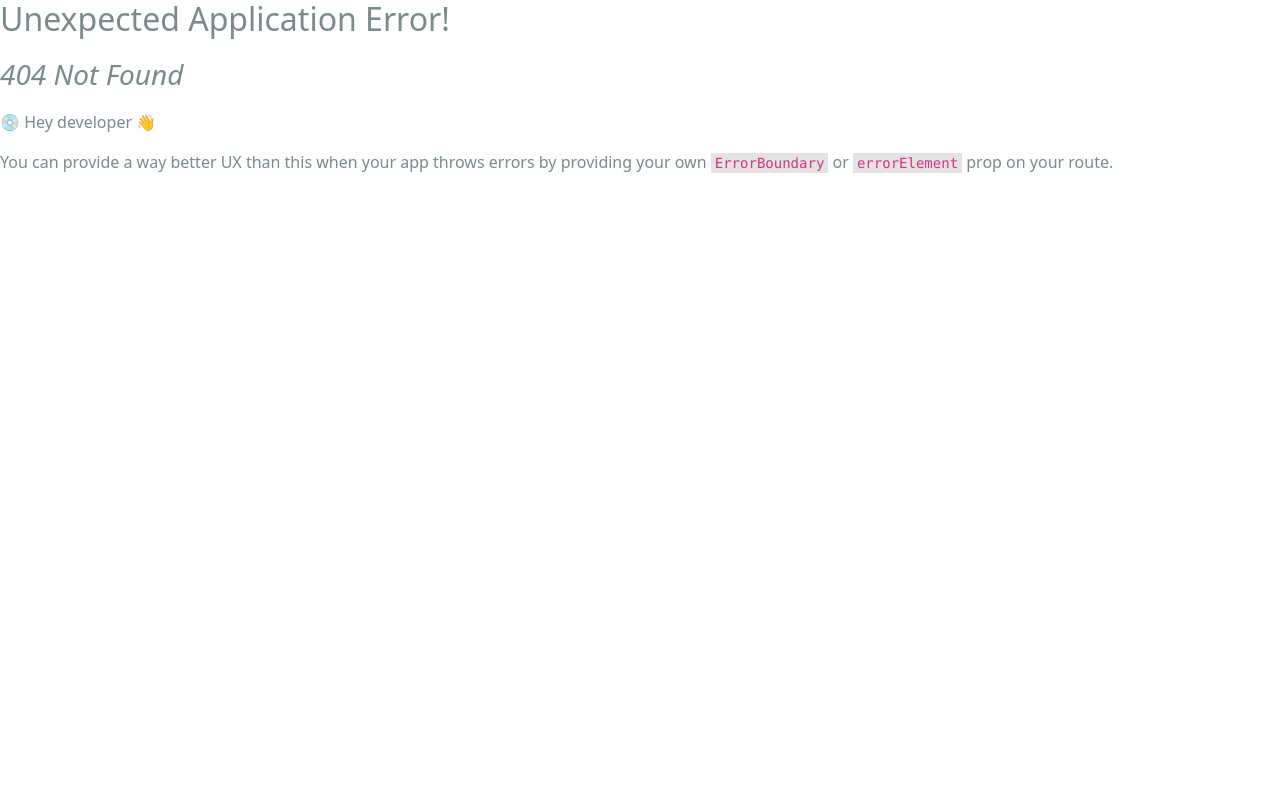
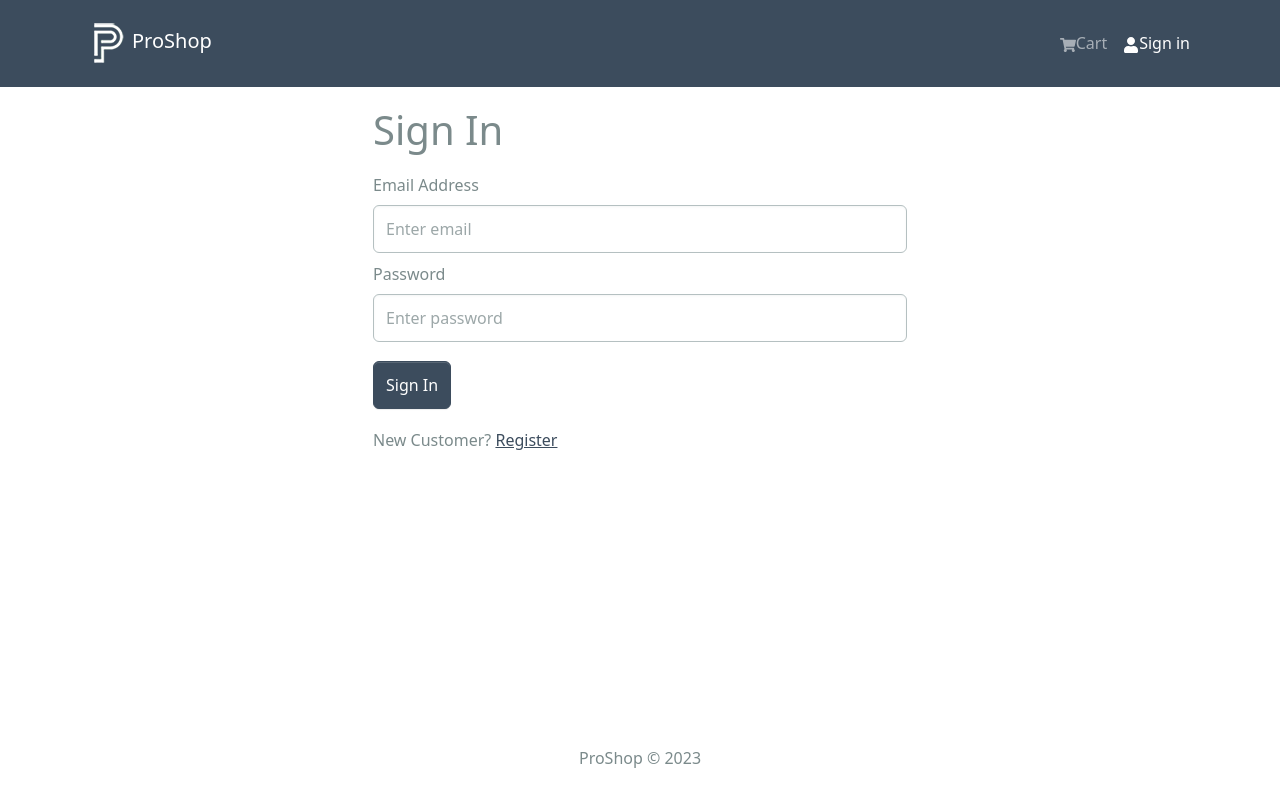
Before and after one commit to mylittleZ/proshop, a React (Create React App) app in the folder frontend/: page /login in a window 1280 px wide. Before the commit this address had no page. Shown: the top 802 px of the page. Built offline with nearby package versions, Linux system fonts and the light colour scheme.

Commit message:
feat: add login functionality

```diff
--- a/frontend/package.json
+++ b/frontend/package.json
@@ -18,6 +18,7 @@
     "react-router-bootstrap": "^0.26.2",
     "react-router-dom": "^6.21.1",
     "react-scripts": "5.0.1",
+    "react-toastify": "^9.1.3",
     "web-vitals": "^2.1.4"
   },
   "scripts": {
--- a/frontend/src/App.js
+++ b/frontend/src/App.js
@@ -2,11 +2,13 @@
 import { Outlet } from 'react-router-dom';
 import Header from './components/Header';
 import Footer from './components/Footer'
-
+import { ToastContainer } from 'react-toastify';
+import 'react-toastify/dist/ReactToastify.css';
 
 const App = () => {
   return (
     <>
+      <ToastContainer />
       <Header />
       <main className='py-3'>
         <Container>
--- /dev/null
+++ b/frontend/src/components/FormContainer.jsx
@@ -0,0 +1,15 @@
+import { Container, Row, Col } from "react-bootstrap";
+
+const FormContainer = ({ children }) => {
+  return (
+    <Container>
+      <Row className="justify-content-md-center">
+        <Col xs={12} md={6}>
+          {children}
+        </Col>
+      </Row>
+    </Container>
+  );
+};
+
+export default FormContainer;
--- a/frontend/src/components/Header.jsx
+++ b/frontend/src/components/Header.jsx
@@ -1,4 +1,4 @@
-import { Navbar, Nav, Container, Badge } from "react-bootstrap";
+import { Navbar, Nav, NavDropdown, Container, Badge } from "react-bootstrap";
 import { FaShoppingCart, FaUser } from "react-icons/fa";
 import { LinkContainer } from "react-router-bootstrap";
 import { useSelector } from "react-redux";
@@ -7,6 +7,11 @@
 const Header = () => {
   // state.cart is the cart in store.js
   const { cartItems } = useSelector((state) => state.cart);
+  const { userInfo } = useSelector((state) => state.auth);
+
+  const logoutHandler = () => {
+    console.log("logout");
+  };
   return (
     <header>
       <Navbar bg="primary" variant="dark" expand="lg" collapseOnSelect>
@@ -32,12 +37,23 @@
                   )}
                 </Nav.Link>
               </LinkContainer>
+              {userInfo ? (
+                <NavDropdown title={userInfo.name} id="username">
+                  <LinkContainer to="/profile">
+                    <NavDropdown.Item>Profile</NavDropdown.Item>
+                  </LinkContainer>
+                  <NavDropdown.Item onClick={logoutHandler}>
+                    Logout
+                  </NavDropdown.Item>
+                </NavDropdown>
+              ) : (
                 <LinkContainer to="/login">
                   <Nav.Link>
                     <FaUser />
                     Sign in
                   </Nav.Link>
                 </LinkContainer>
+              )}
             </Nav>
           </Navbar.Collapse>
         </Container>
--- a/frontend/src/index.js
+++ b/frontend/src/index.js
@@ -15,6 +15,7 @@
 import HomeScreen from './screens/HomeScreen';
 import ProductScreen from './screens/ProductScreen';
 import CartScreen from './screens/CartScreen';
+import LoginScreen from './screens/LoginScreen';
 
 const router = createBrowserRouter(
   createRoutesFromElements(
@@ -23,6 +24,7 @@
       <Route index={true} path="/" element={<HomeScreen />} />
       <Route path="/product/:id" element={<ProductScreen />} />
       <Route path='/cart' element={<CartScreen />} />
+      <Route path='/login' element={<LoginScreen />} />
     </Route>
   )
 )
--- /dev/null
+++ b/frontend/src/screens/LoginScreen.jsx
@@ -0,0 +1,94 @@
+import { useState, useEffect } from "react";
+import { Link, useLocation, useNavigate } from "react-router-dom";
+import { Form, Button, Row, Col } from "react-bootstrap";
+import { useDispatch, useSelector } from "react-redux";
+import Loader from "../components/Loader";
+import FormContainer from "../components/FormContainer";
+
+import { useLoginMutation } from "../slices/userApiSlice";
+import { setCredentials } from "../slices/authSlice";
+import { toast } from "react-toastify";
+
+const LoginScreen = () => {
+  const [email, setEmail] = useState("");
+  const [password, setPassword] = useState("");
+
+  const dispatch = useDispatch();
+  const navigate = useNavigate();
+
+  const [login, { isLoading }] = useLoginMutation();
+
+  const { userInfo } = useSelector((state) => state.auth);
+
+  const { search } = useLocation();
+  const sp = new URLSearchParams(search);
+  const redirect = sp.get("redirect") || "/";
+
+  useEffect(() => {
+    if (userInfo) {
+      navigate(redirect);
+    }
+  }, [navigate, redirect, userInfo]);
+
+  const submitHandler = async (e) => {
+    e.preventDefault();
+    try {
+      // .unwrap() 方法用于从这个 Promise 中提取出实际的响应数据或错误
+      const res = await login({ email, password }).unwrap();
+      dispatch(setCredentials({ ...res }));
+      navigate(redirect);
+    } catch (err) {
+      toast.error(err?.data?.message || err.error);
+    }
+  };
+
+  return (
+    <FormContainer>
+      <h1>Sign In</h1>
+
+      <Form onSubmit={submitHandler}>
+        <Form.Group className="my-2" controlId="email">
+          <Form.Label>Email Address</Form.Label>
+          <Form.Control
+            type="email"
+            placeholder="Enter email"
+            value={email}
+            onChange={(e) => setEmail(e.target.value)}
+          ></Form.Control>
+        </Form.Group>
+
+        <Form.Group className="my-2" controlId="password">
+          <Form.Label>Password</Form.Label>
+          <Form.Control
+            type="password"
+            placeholder="Enter password"
+            value={password}
+            onChange={(e) => setPassword(e.target.value)}
+          ></Form.Control>
+        </Form.Group>
+
+        <Button
+          disabled={isLoading}
+          type="submit"
+          variant="primary"
+          className="mt-2"
+        >
+          Sign In
+        </Button>
+
+        {isLoading && <Loader />}
+      </Form>
+
+      <Row className="py-3">
+        <Col>
+          New Customer?{" "}
+          <Link to={redirect ? `/register?redirect=${redirect}` : "/register"}>
+            Register
+          </Link>
+        </Col>
+      </Row>
+    </FormContainer>
+  );
+};
+
+export default LoginScreen;
--- /dev/null
+++ b/frontend/src/slices/authSlice.js
@@ -0,0 +1,26 @@
+import { createSlice } from '@reduxjs/toolkit';
+
+const initialState = {
+    userInfo: localStorage.getItem('userInfo')
+        ? JSON.parse(localStorage.getItem('userInfo'))
+        : null,
+};
+
+const authSlice = createSlice({
+    name: 'auth',
+    initialState,
+    reducers: {
+        setCredentials: (state, action) => {
+            state.userInfo = action.payload;
+            localStorage.setItem('userInfo', JSON.stringify(action.payload));
+        },
+        logout: (state, action) => {
+            state.userInfo = null;
+            localStorage.removeItem('userInfo');
+        },
+    },
+});
+
+export const { setCredentials, logout } = authSlice.actions;
+
+export default authSlice.reducer;
--- /dev/null
+++ b/frontend/src/slices/userApiSlice.js
@@ -0,0 +1,17 @@
+import { apiSlice } from './apiSlice';
+import { USERS_URL } from '../constants';
+
+export const userApiSlice = apiSlice.injectEndpoints({
+    endpoints: (builder) => ({
+        // 在 RTK Query 中，"mutation" 通常用于表示执行会修改服务器上数据的操作，如 POST、PUT、PATCH 或 DELETE 请求。
+        login: builder.mutation({
+            query: (data) => ({
+                url: `${USERS_URL}/login`,
+                method: 'POST',
+                body: data,
+            }),
+        }),
+    }),
+});
+
+export const { useLoginMutation } = userApiSlice;
--- a/frontend/src/store.js
+++ b/frontend/src/store.js
@@ -1,11 +1,13 @@
 import { configureStore } from '@reduxjs/toolkit'
 import { apiSlice } from './slices/apiSlice';
 import cartSliceReducer from './slices/cartSlice'
+import authSliceReducer from './slices/authSlice';
 
 const store = configureStore({
     reducer: {
         [apiSlice.reducerPath]: apiSlice.reducer,
         cart: cartSliceReducer,
+        auth: authSliceReducer,
     },
     middleware: (getDefaultMiddleware) =>
         getDefaultMiddleware().concat(apiSlice.middleware),
```
Also changed, not shown: 2 other files (tests, documents, lock files or other folders). Lines whose indentation alone changed are shown as unchanged.
